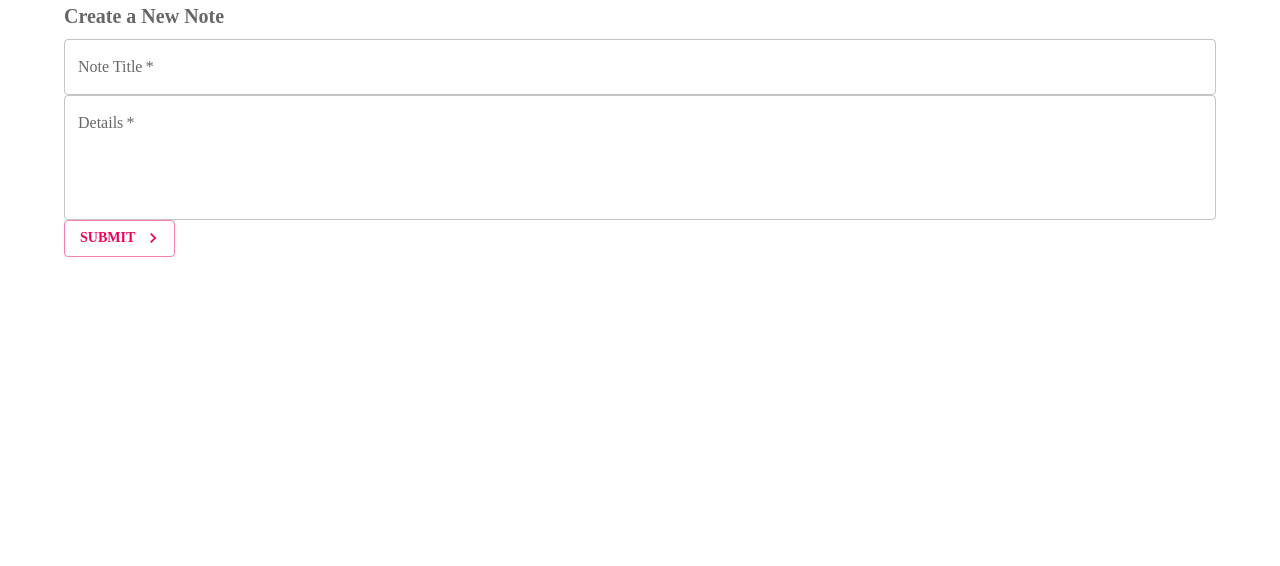
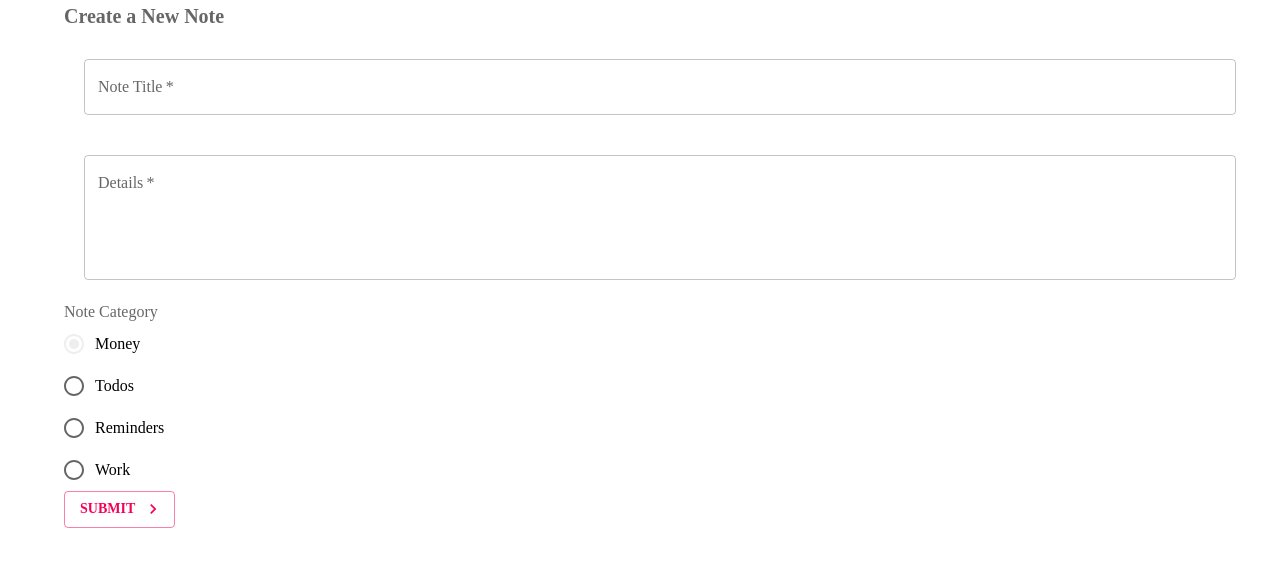
Before and after one commit to RoninS28/MaterialUI-NetNinja, a React (Create React App) app: page /create in a window 1280 px wide. Shown: the top 566 px of the page. Built offline with nearby package versions, Linux system fonts and the light colour scheme.

Commit message:
add styles using const obj, radiobuttons, submit notes, db using json server, gridview and paper to notes.js

```diff
--- /dev/null
+++ b/public/data/db.json
@@ -0,0 +1,28 @@
+{
+  "notes": [
+    {
+      "title": "Yoshi's birthday bash",
+      "details": "Lorem Ipsum is simply dummy text of the printing and typesetting industry. Lorem Ipsum has been the industry's standard dummy text ever since the 1500s, when an unknown printer took a galley of type and scrambled it to make a type specimen book.",
+      "category": "reminders",
+      "id": 1
+    },
+    {
+      "title": "Complete my ninja training",
+      "details": "Lorem Ipsum is simply dummy text of the printing and typesetting industry. Lorem Ipsum has been the industry's standard dummy text ever since the 1500s, when an unknown printer took.",
+      "category": "work",
+      "id": 2
+    },
+    {
+      "title": "Order a pizza!",
+      "details": "Lorem Ipsum is simply dummy text of the printing and typesetting industry. Lorem Ipsum has been the industry's standard dummy text ever since the 1500s, when an unknown printer took a galley of type and scrambled it to make a type specimen book.\nLorem Ipsum is simply dummy text of the printing and typesetting industry. Lorem Ipsum has been the industry's standard dummy text ever since the 1500s, when an unknown printer took a galley of type and scrambled it to make a type specimen book.",
+      "category": "todos",
+      "id": 3
+    },
+    {
+      "title": "bunty",
+      "details": "bunty2",
+      "category": "reminders",
+      "id": 4
+    }
+  ]
+}
--- a/src/pages/Create.js
+++ b/src/pages/Create.js
@@ -1,21 +1,41 @@
-import React, { useState } from 'react'
-import { Typography } from '@mui/material'
-import { Button } from '@mui/material'
-import { ButtonGroup } from '@mui/material'
-import { Container } from '@mui/material'
+import React, { useState } from 'react';
+import { Typography } from '@mui/material';
+import { Button } from '@mui/material';
+import { ButtonGroup } from '@mui/material';
+import { Container } from '@mui/material';
 import AcUnitOutlinedIcon from '@mui/icons-material/AcUnitOutlined';
 import SendOutlinedIcon from '@mui/icons-material/SendOutlined';
 import KeyboardArrowRightOutlinedIcon from '@mui/icons-material/KeyboardArrowRightOutlined';
 import { makeStyles } from '@mui/styles';
-import TextField from '@mui/material/TextField'
+import TextField from '@mui/material/TextField';
+import { Box, margin } from '@mui/system';
+import { Radio, RadioGroup } from '@mui/material';
+import { FormControlLabel, FormControl, FormLabel } from '@mui/material';
+import { useHistory } from 'react-router';
 
+const usestyles = theme => ({
+  buttonPadding: {
+    padding: '30px',
+  },
+  field: {
+    // paddingTop: '20px',
+    // paddingBottom: '20px',
+    backgroundColor: 'red',
+    margin: '20px',
+    backgroundColor: 'red',
+    // height: 100
+    // display: 'block'
+  }
+});
 
 
 const useStyles = makeStyles({
   field: {
-    marginTop: 20,
-    marginBottom: 20,
-    // height: 100
+    // paddingTop: '20px',
+    padding: '100px',
+    // backgroundColor: 'red',
+    marginBottom: '100px',
+    // margin: 100
     // display: 'block'
   },
 
@@ -24,10 +44,15 @@ const useStyles = makeStyles({
 export default function Create() {
 
   const classes = useStyles()
+  const history = useHistory()
+  const textfieldStyle = {
+    margin: '20px'
+  }
   const [title, setTitle] = useState('')
   const [details, setDetails] = useState('')
   const [titleError, setTitleError] = useState(false)
   const [detailsError, setDetailsError] = useState(false)
+  const [category, setCategory] = useState('money')
 
 
   const handleSubmit = (e) => {
@@ -42,7 +67,15 @@ export default function Create() {
     }
 
     if (title && details) {
-      console.log(details)
+      fetch('http://localhost:8000/notes', {
+        method: 'POST',
+        headers: {
+          "Content-type": "application/json"
+        },
+        body: JSON.stringify({
+          title, details, category
+        })
+      }).then(() => history.push('/'))
     }
 
   }
@@ -61,6 +94,8 @@ export default function Create() {
         Create a New Note
       </Typography>
 
+
+
       <form noValidate autoComplete="off" onSubmit={handleSubmit}>
         <TextField
           onChange={(e) => setTitle(e.target.value)}
@@ -71,6 +106,8 @@ export default function Create() {
           fullWidth
           required
           error={titleError}
+          style={textfieldStyle}
+
         >
         </TextField>
         <TextField
@@ -84,8 +121,28 @@ export default function Create() {
           error={detailsError}
           multiline
           rows={4}
+          style={textfieldStyle}
+
         >
         </TextField>
+
+        <FormControl className={classes.field}>
+
+          <FormLabel>Note Category</FormLabel>
+
+          <RadioGroup color="primary" value={category} onChange={(e) => setCategory(e.target.value)} >
+
+            <FormControlLabel color="primary" value="money" control={<Radio />} label="Money" />
+            <FormControlLabel color="primary" value="todos" control={<Radio />} label="Todos" />
+            <FormControlLabel color="primary" value="reminders" control={<Radio />} label="Reminders" />
+            <FormControlLabel color="primary" value="work" control={<Radio />} label="Work" />
+          </RadioGroup>
+        </FormControl>
+
+        <br />
+
+
+
         <Button
           type="submit"
           color="secondary"
--- a/src/pages/Notes.js
+++ b/src/pages/Notes.js
@@ -1,9 +1,40 @@
-import React from 'react'
+import React, { useEffect, useState } from 'react'
+import { Grid, Paper, Container } from '@mui/material'
+// import { Container } from '@mui/material/Container'
 
 export default function Notes() {
+  const [notes, setNotes] = useState([])
+
+  useEffect(() => {
+    fetch('http://localhost:8000/notes').then(res => res.json()).then(data => setNotes(data))
+  }, [])//[] so that it only runs once
   return (
-    <div>
-      Notes page
-    </div>
+    <Container>
+      {/* <Grid container>
+        <Grid item xs={12} sm={6} md={3} >
+          <Paper>1</Paper>
+        </Grid>
+        <Grid item xs={12} sm={6} md={3} >
+          <Paper>2</Paper>
+        </Grid>
+        <Grid item xs={12} sm={6} md={3} >
+          <Paper>3</Paper>
+        </Grid>
+        <Grid item xs={12} sm={6} md={3} >
+          <Paper>4</Paper>
+        </Grid>
+      </Grid> */}
+      <Grid container>
+
+        {notes.map(note => (
+          <Grid item key={note.id} xs={12} md={6} lg={4}>
+            <Paper>
+
+              {note.title}
+            </Paper>
+          </Grid>
+        ))}
+      </Grid>
+    </Container>
   )
 }
```
Also changed, not shown: 1 other file (tests, documents, lock files or other folders).
